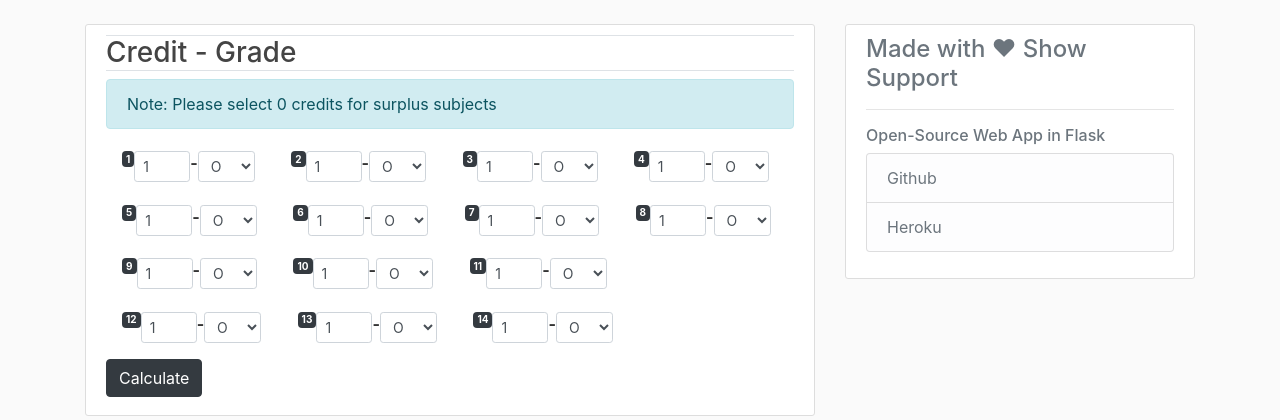
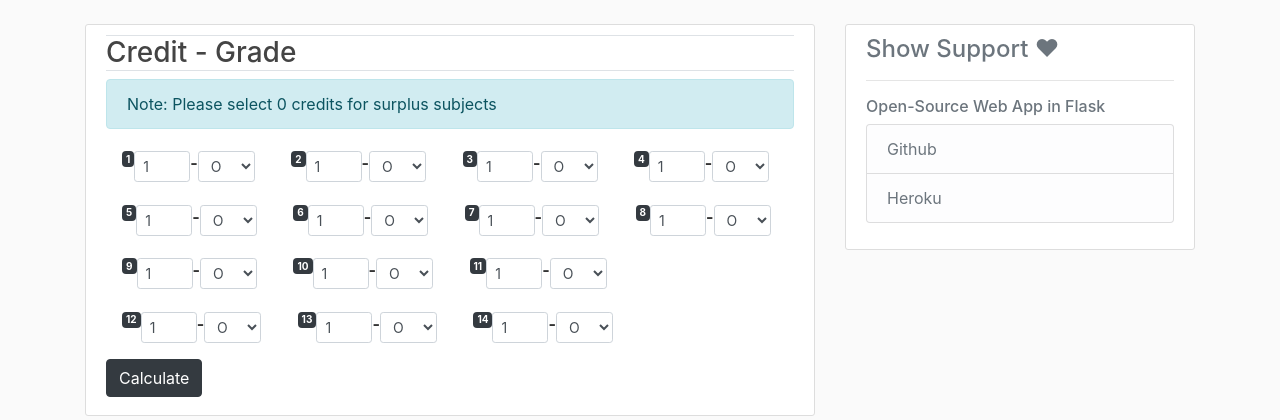
Before and after one commit to eshaan7/IPU_GPA_Calculator, a Flask app: page / in a window 1280 px wide. Shown: the part 56-476 px from the top of the page. Run offline with Flask 2, Linux system fonts and the light colour scheme; some libraries are stand-ins or nearby versions.

Commit message:
Update layout.html

```diff
--- a/templates/layout.html
+++ b/templates/layout.html
@@ -48,7 +48,7 @@
         </div>
         <div class="col-md-4 col-sm-2 col-xs">
           <div class="content-section">
-            <h4 class='text-muted'>Made with &hearts; Show Support</h4>
+            <h4 class='text-muted'>Show Support &hearts;</h4>
             <hr/>
             <h6 class='text-muted'>Open-Source Web App in Flask</h6>
               <ul class="list-group">
```
